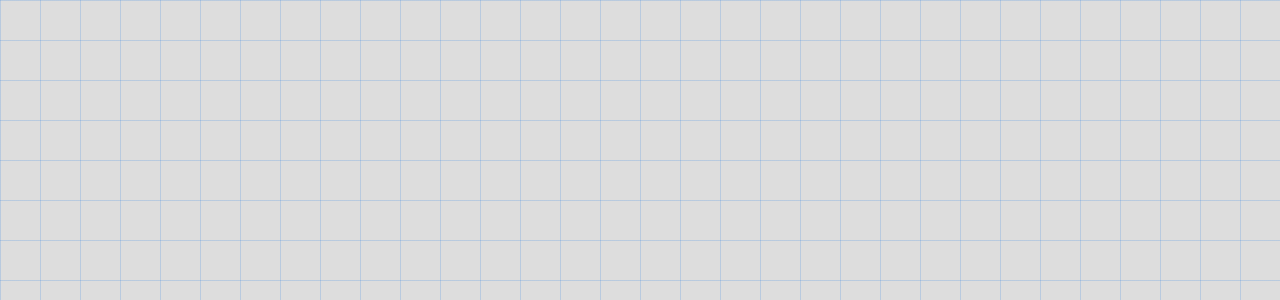
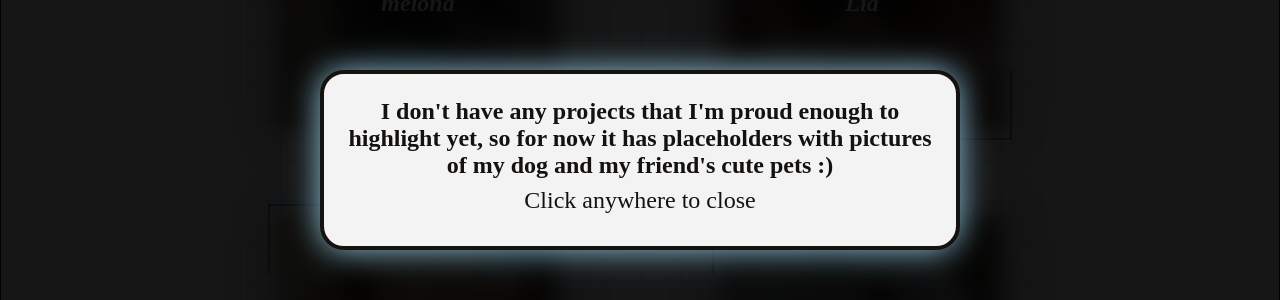
Before and after one commit to HenryCodesGit/odin-blog-api-front, a React (Vite) app: page /portfolio in a window 1280 px wide. Shown: the part 240-540 px from the top of the page. Built offline with nearby package versions, Linux system fonts and the light colour scheme.

Commit message:
Make placeholders for portfoio page

```diff
--- /dev/null
+++ b/src/components/Portfolio/PortfolioModal.jsx
@@ -0,0 +1,46 @@
+import { useEffect, useRef } from "react"
+import { PropTypes } from "prop-types";
+
+import style from '../../styles/components/HomeModal.module.css'
+
+PortfolioModal.propTypes = {
+    modalVisible: PropTypes.bool,
+}
+
+PortfolioModal.defaultProps = {
+    modalVisible: false,
+}
+export default function PortfolioModal({modalVisible}){
+    const modalRef = useRef();
+    const backdropRef = useRef();
+
+
+    const closeModal = ()=>{modalRef.current.close()};
+    useEffect(()=>{
+
+        const currModal = modalRef.current;
+        const currBackdrop = backdropRef.current;
+        currBackdrop.addEventListener('mousedown', closeModal);
+        currModal.addEventListener('mousedown', closeModal);
+
+        return ()=>{
+            currBackdrop.removeEventListener('mousedown', closeModal);
+            currModal.removeEventListener('mousedown', closeModal);
+        }
+    },[])
+
+    useEffect(()=>{
+        if(modalVisible) modalRef.current.showModal()
+        else modalRef.current.close();
+
+    },[modalVisible])
+    return (
+        <dialog className={style.dialogContainer} ref={modalRef}>
+            <div className={style.interactableBackdrop} ref={backdropRef}></div>
+            <div className={style.modal}>
+                I don{"'"}t have any projects that I{"'"}m proud enough to highlight yet, so for now it has placeholders with pictures of my dog and my friend{"'"}s cute pets :{')'}
+                <div className={style.closeText}>Click anywhere to close</div>
+            </div>
+        </dialog>
+    )
+}
--- a/src/routes/Portfolio.jsx
+++ b/src/routes/Portfolio.jsx
@@ -1,8 +1,9 @@
-import style from '../styles/routes/portfolio.module.css'
-import CardCarousel from '../components/CardCarousel'
+import style from '/src/styles/routes/portfolio.module.css'
+import CardCarousel from '/src/components/Portfolio/CardCarousel'
 
-import Loader from '../components/Loading/Loader'
-import LoadScreen from '../components/Loading/LoadScreen'
+import Loader from '/src/components/Loading/Loader'
+import LoadScreen from '/src/components/Loading/LoadScreen'
+import PortfolioModal from '../components/Portfolio/PortfolioModal'
 
 import { useState } from 'react'
 
@@ -10,10 +11,12 @@ import { useState } from 'react'
 export default function Portfolio(){
 
     const [loaded, setLoaded] = useState(false);
+    const [modalState, setModalState] = useState(false);
 
     return (
-        <LoadScreen isLoaded={loaded}>
+        <LoadScreen isLoaded={loaded} afterLoadHandler={()=>{setModalState(true)}}>
             <Loader onLoadHandler={()=>setLoaded(true)}>
+                <PortfolioModal modalVisible={modalState}/>
                 <div className={style.container}>
                     <CardCarousel />
                 </div>
```
